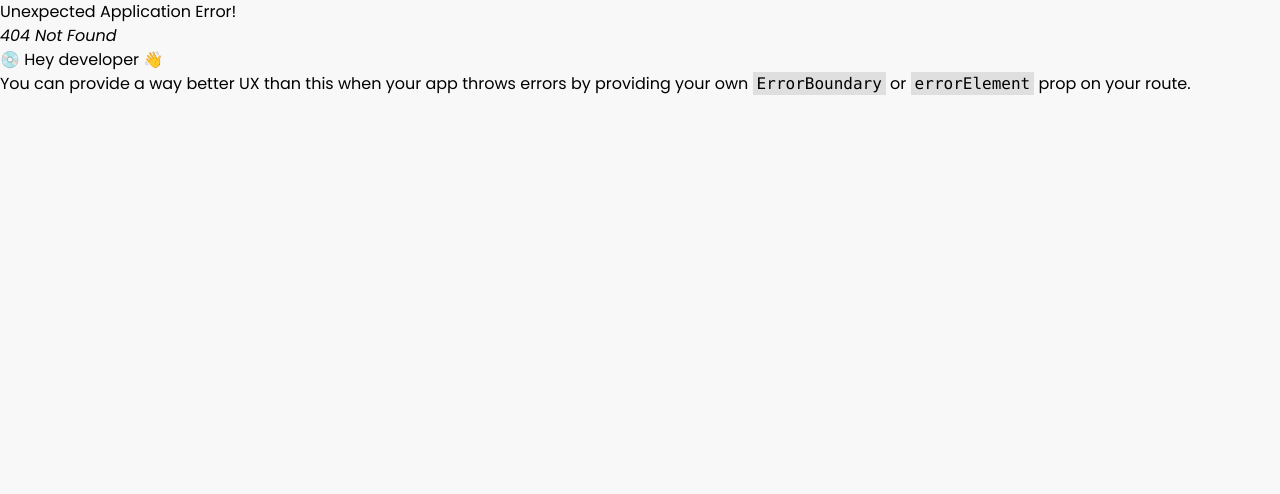
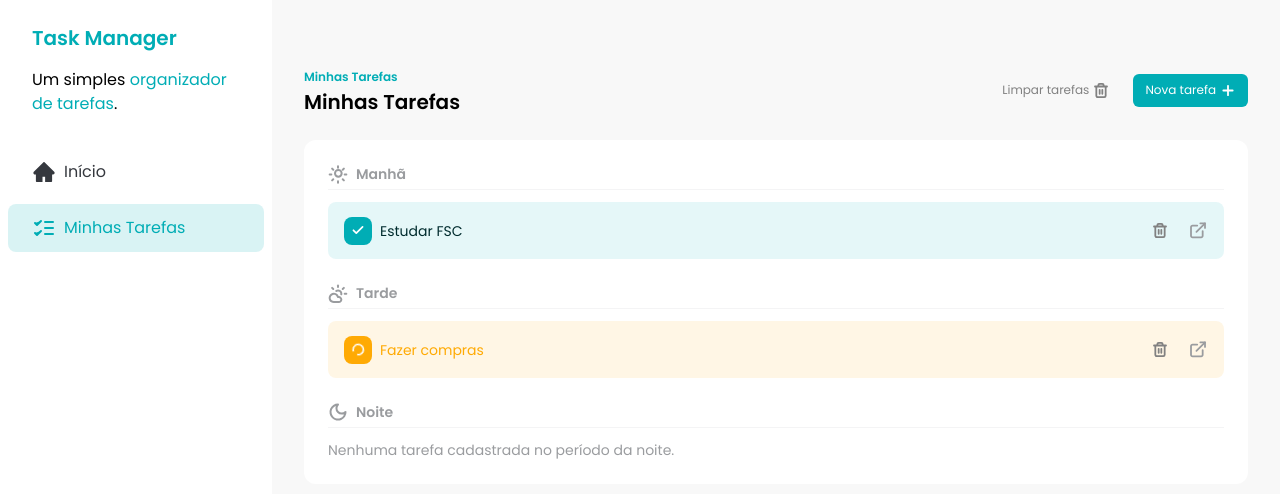
Before and after one commit to CristopherMartarello/task-manager, a React (Vite) app: page /tasks in a window 1280 px wide. Before the commit this address had no page. Shown: the top 494 px of the page. Built offline with nearby package versions, Linux system fonts and the light colour scheme; data requests are answered from the project's data file.

Commit message:
feat: add Home and Tasks page

```diff
--- a/src/App.jsx
+++ /dev/null
@@ -1,13 +0,0 @@
-import Sidebar from './components/Sidebar';
-import Tasks from './components/Tasks';
-
-const App = () => {
-  return (
-    <div className="flex">
-      <Sidebar />
-      <Tasks />
-    </div>
-  );
-};
-
-export default App;
--- a/src/components/Sidebar.jsx
+++ b/src/components/Sidebar.jsx
@@ -3,7 +3,7 @@
 
 const Sidebar = () => {
   return (
-    <div className="h-screen w-[272px] bg-white">
+    <div className="h-screen w-[272px] min-w-[272px] bg-white">
       <div className="space-y-4 px-8 py-6">
         <h1 className="text-xl font-semibold text-brand-primary">
           Task Manager
@@ -15,11 +15,11 @@
       </div>
 
       <div className="flex flex-col gap-2 p-2">
-        <SidebarButton color={'default'}>
+        <SidebarButton color={'default'} href={'/'}>
           <HomeIcon />
           Início
         </SidebarButton>
-        <SidebarButton color={'selected'}>
+        <SidebarButton color={'selected'} href={'/tasks'}>
           <TasksIcon />
           Minhas Tarefas
         </SidebarButton>
--- a/src/components/SidebarButton.jsx
+++ b/src/components/SidebarButton.jsx
@@ -1,7 +1,7 @@
 import PropTypes from 'prop-types';
 import { tv } from 'tailwind-variants';
 
-const SidebarButton = ({ children, color }) => {
+const SidebarButton = ({ children, color, href }) => {
   const sidebar = tv({
     base: 'flex items-center gap-2 rounded-lg px-6 py-3',
     variants: {
@@ -13,7 +13,7 @@
   });
 
   return (
-    <a href="#" className={sidebar({ color })}>
+    <a href={href} className={sidebar({ color })}>
       {children}
     </a>
   );
--- /dev/null
+++ b/src/pages/Home.jsx
@@ -0,0 +1,11 @@
+import Sidebar from '../components/Sidebar';
+
+const HomePage = () => {
+  return (
+    <div className="flex">
+      <Sidebar />
+    </div>
+  );
+};
+
+export default HomePage;
--- /dev/null
+++ b/src/pages/Tasks.jsx
@@ -0,0 +1,13 @@
+import Sidebar from '../components/Sidebar';
+import Tasks from '../components/Tasks';
+
+const TasksPage = () => {
+  return (
+    <div className="flex">
+      <Sidebar />
+      <Tasks />
+    </div>
+  );
+};
+
+export default TasksPage;
```
Also changed, not shown: src/main.jsx (+7 -2 lines).
